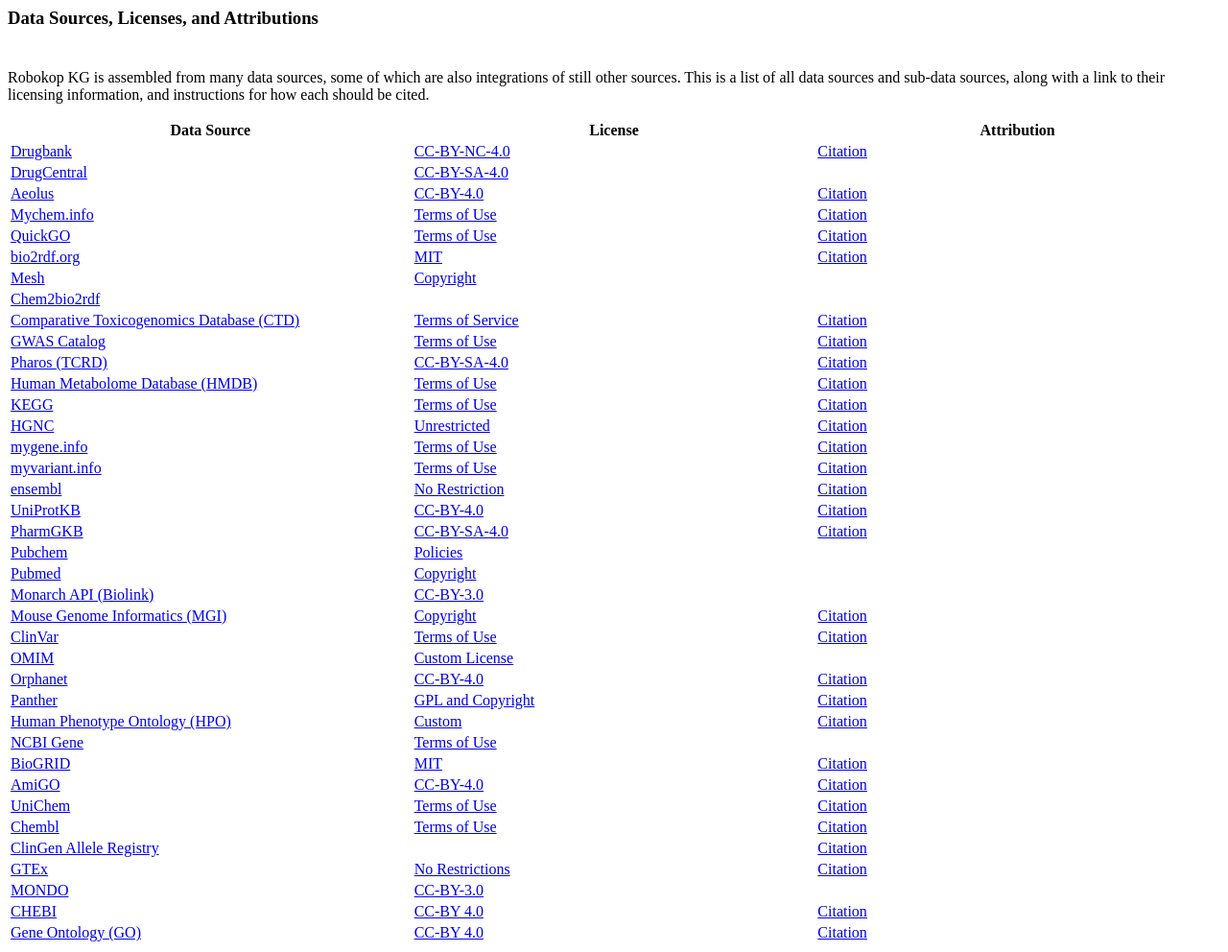
After one commit to NCATS-Tangerine/greent, a Flask app: page /guide/licenses in a window 1280 px wide. The commit adds this page. Shown: the whole page at 96% size. Run offline with Flask 3, Linux system fonts and the light colour scheme; some libraries are stand-ins or nearby versions.

Commit message:
Updated ROBOKOP KG

```diff
--- a/deploy/robokopkg/webserver/app/server.py
+++ b/deploy/robokopkg/webserver/app/server.py
@@ -57,3 +57,7 @@
 @app.route('/guide/queries')
 def queries():
     return render_template('guide/queries.html',**{'host': get_domain_name_from_env()})
+
+@app.route('/guide/licenses')
+def licenses():
+    return render_template('guide/licenses.html',**{'host': get_domain_name_from_env()})
--- a/deploy/robokopkg/webserver/app/templates/guide/dump.html
+++ b/deploy/robokopkg/webserver/app/templates/guide/dump.html
@@ -66,12 +66,13 @@
     <div>
           <div class="col col-sm-3 text-center">
         <h3 class="">
-            <a href="{{host + url_for('static', filename='dumps/'+ file.filename)}}" target="blank">
+            <a href="{{host + '/'+ file.filename}}" target="blank">
                 <i class="fa fa-download" aria-hidden="true" style="font-size:42px"></i>
             </a>
         </h3>
     </div>
     {% if file.changelog|length > 0 %}
+
         <div class="col col-sm-9">
 
 
@@ -79,7 +80,7 @@
    <h4>Change logs</h4>
                <ul>
                 {% for change in file.changelog %}
-                    <li>{{change}}</li>
+                    <li>{{change |safe }}</li>
                 {% endfor %}
             </ul>
         </div>
--- /dev/null
+++ b/deploy/robokopkg/webserver/app/templates/guide/licenses.html
@@ -0,0 +1,265 @@
+<style type="text/css" media="screen">
+/*
+.nodes-image {
+	margin:-100;
+}
+*/
+@import url("//maxcdn.bootstrapcdn.com/font-awesome/4.4.0/css/font-awesome.min.css");
+
+.imageblock .content img, .image img {max-width: 900px;max-height: 300px;}
+.deck h3, .deck h4 {display: block !important;margin-bottom:8px;margin-top:5px;}
+.listingblock {margin:8px;}
+.pull-bottom {position:relative;bottom:1em;}
+.admonitionblock td.icon [class^="fa icon-"]{font-size:2.5em;text-shadow:1px 1px 2px rgba(0,0,0,.5);cursor:default}
+.admonitionblock td.icon .icon-note:before{content:"\f05a";color:#19407c}
+.admonitionblock td.icon .icon-tip:before{content:"\f0eb";text-shadow:1px 1px 2px rgba(155,155,0,.8);color:#111}
+.admonitionblock td.icon .icon-warning:before{content:"\f071";color:#bf6900}
+.admonitionblock td.icon .icon-caution:before{content:"\f06d";color:#bf3400}
+.admonitionblock td.icon .icon-important:before{content:"\f06a";color:#bf0000}
+.admonitionblock.note.speaker { display:none; }
+</style>
+<style type="text/css" media="screen">
+/* #editor.maximize-editor .CodeMirror-code { font-size:24px; line-height:26px; } */
+</style>
+<article class="guide" ng-controller="AdLibDataController">
+  <carousel class="deck container-fluid">
+    <!--slide class="row-fluid">
+      <div class="col-sm-3">
+        <h3>Data Sources, Licenses, and Attributions</h3>
+        <p class="lead">Information</p>
+			<!dl>
+
+
+
+
+
+			</dl>
+		</div>
+      <div class="col-sm-9">
+        <figure>
+          <img style="width:300px" src=""/>
+        </figure>
+      </div>
+    </slide-->
+
+
+
+<slide class="row-fluid">
+  <div class="col-sm-12">
+    <h3>Data Sources, Licenses, and Attributions</h3>
+    <br/>
+    <div>
+      <div class="paragraph">
+<p>Robokop KG is assembled from many data sources, some of which are also integrations of still other sources. This is a list of all data sources and sub-data sources, along with a link to their licensing information, and instructions for how each should be cited.</p>
+</div>
+<table class="table tableblock frame-all grid-all" style="width: 100%;">
+<colgroup>
+<col style="width: 33.3333%;">
+<col style="width: 33.3333%;">
+<col style="width: 33.3334%;">
+</colgroup>
+<thead>
+<tr>
+<th class="tableblock halign-left valign-top">Data Source</th>
+<th class="tableblock halign-left valign-top">License</th>
+<th class="tableblock halign-left valign-top">Attribution</th>
+</tr>
+</thead>
+<tbody>
+<tr>
+<td class="tableblock halign-left valign-top"><p class="tableblock"><a href="https://www.drugbank.ca/">Drugbank</a></p></td>
+<td class="tableblock halign-left valign-top"><p class="tableblock"><a href="https://www.drugbank.ca/releases/latest">CC-BY-NC-4.0</a></p></td>
+<td class="tableblock halign-left valign-top"><p class="tableblock"><a href="https://www.drugbank.ca/about">Citation</a></p></td>
+</tr>
+<tr>
+<td class="tableblock halign-left valign-top"><p class="tableblock"><a href="http://drugcentral.org/">DrugCentral</a></p></td>
+<td class="tableblock halign-left valign-top"><p class="tableblock"><a href="http://drugcentral/privacy">CC-BY-SA-4.0</a></p></td>
+<td class="tableblock halign-left valign-top"></td>
+</tr>
+<tr>
+<td class="tableblock halign-left valign-top"><p class="tableblock"><a href="https://datadryad.org/resource/doi:10.5061/dryad.8q0s4">Aeolus</a></p></td>
+<td class="tableblock halign-left valign-top"><p class="tableblock"><a href="https://www.nature.com/articles/sdata201626#rightslink">CC-BY-4.0</a></p></td>
+<td class="tableblock halign-left valign-top"><p class="tableblock"><a href="https://datadryad.org/resource/doi:10.5061/dryad.8q0s4">Citation</a></p></td>
+</tr>
+<tr>
+<td class="tableblock halign-left valign-top"><p class="tableblock"><a href="https://mychem.info">Mychem.info</a></p></td>
+<td class="tableblock halign-left valign-top"><p class="tableblock"><a href="https://mychem.info/terms/">Terms of Use</a></p></td>
+<td class="tableblock halign-left valign-top"><p class="tableblock"><a href="http://mychem.info/citation/">Citation</a></p></td>
+</tr>
+<tr>
+<td class="tableblock halign-left valign-top"><p class="tableblock"><a href="https://www.ebi.ac.uk/QuickGO">QuickGO</a></p></td>
+<td class="tableblock halign-left valign-top"><p class="tableblock"><a href="https://www.ebi.ac.uk/about/terms-of-use">Terms of Use</a></p></td>
+<td class="tableblock halign-left valign-top"><p class="tableblock"><a href="https://www.ebi.ac.uk/GOA/publications">Citation</a></p></td>
+</tr>
+<tr>
+<td class="tableblock halign-left valign-top"><p class="tableblock"><a href="https://bio2rdf.org">bio2rdf.org</a></p></td>
+<td class="tableblock halign-left valign-top"><p class="tableblock"><a href="https://github.com/bio2rdf/bio2rdf-scripts/wiki/MIT-License">MIT</a></p></td>
+<td class="tableblock halign-left valign-top"><p class="tableblock"><a href="https://github.com/bio2rdf/bio2rdf-scripts/wiki/Cite-Bio2RDF">Citation</a></p></td>
+</tr>
+<tr>
+<td class="tableblock halign-left valign-top"><p class="tableblock"><a href="https://www.nlm.nih.gov/mesh/meshhome.html">Mesh</a></p></td>
+<td class="tableblock halign-left valign-top"><p class="tableblock"><a href="https://www.nlm.nih.gov/copyright.html">Copyright</a></p></td>
+<td class="tableblock halign-left valign-top"></td>
+</tr>
+<tr>
+<td class="tableblock halign-left valign-top"><p class="tableblock"><a href="http://cheminfov.informatics.indiana.edu:8080/c2b2r/">Chem2bio2rdf</a></p></td>
+<td class="tableblock halign-left valign-top"></td>
+<td class="tableblock halign-left valign-top"></td>
+</tr>
+<tr>
+<td class="tableblock halign-left valign-top"><p class="tableblock"><a href="http://ctdbase.org">Comparative Toxicogenomics Database (CTD)</a></p></td>
+<td class="tableblock halign-left valign-top"><p class="tableblock"><a href="http://ctdbase.org/about/legal.jsp">Terms of Service</a></p></td>
+<td class="tableblock halign-left valign-top"><p class="tableblock"><a href="http://ctdbase.org/about/publications/#citing">Citation</a></p></td>
+</tr>
+<tr>
+<td class="tableblock halign-left valign-top"><p class="tableblock"><a href="https://www.ebi.ac.uk/gwas/">GWAS Catalog</a></p></td>
+<td class="tableblock halign-left valign-top"><p class="tableblock"><a href="https://www.ebi.ac.uk/about/terms-of-use">Terms of Use</a></p></td>
+<td class="tableblock halign-left valign-top"><p class="tableblock"><a href="https://www.ebi.ac.uk/gwas/docs/about">Citation</a></p></td>
+</tr>
+<tr>
+<td class="tableblock halign-left valign-top"><p class="tableblock"><a href="https://pharos.nih.gov/index">Pharos (TCRD)</a></p></td>
+<td class="tableblock halign-left valign-top"><p class="tableblock"><a href="https://pharos.nih.gov/about">CC-BY-SA-4.0</a></p></td>
+<td class="tableblock halign-left valign-top"><p class="tableblock"><a href="https://pharos.nih.gov/about">Citation</a></p></td>
+</tr>
+<tr>
+<td class="tableblock halign-left valign-top"><p class="tableblock"><a href="http://www.hmdb.ca">Human Metabolome Database (HMDB)</a></p></td>
+<td class="tableblock halign-left valign-top"><p class="tableblock"><a href="http://www.hmdb.ca/about#cite">Terms of Use</a></p></td>
+<td class="tableblock halign-left valign-top"><p class="tableblock"><a href="http://www.hmdb.ca/about#cite">Citation</a></p></td>
+</tr>
+<tr>
+<td class="tableblock halign-left valign-top"><p class="tableblock"><a href="https://www.kegg.jp">KEGG</a></p></td>
+<td class="tableblock halign-left valign-top"><p class="tableblock"><a href="http://www.kegg.jp/kegg/legal.html">Terms of Use</a></p></td>
+<td class="tableblock halign-left valign-top"><p class="tableblock"><a href="https://www.kegg.jp/kegg/kegg1.html">Citation</a></p></td>
+</tr>
+<tr>
+<td class="tableblock halign-left valign-top"><p class="tableblock"><a href="https://www.genenames.org/">HGNC</a></p></td>
+<td class="tableblock halign-left valign-top"><p class="tableblock"><a href="https://www.genenames.org/about/">Unrestricted</a></p></td>
+<td class="tableblock halign-left valign-top"><p class="tableblock"><a href="https://www.genenames.org/about/">Citation</a></p></td>
+</tr>
+<tr>
+<td class="tableblock halign-left valign-top"><p class="tableblock"><a href="https://mygene.info">mygene.info</a></p></td>
+<td class="tableblock halign-left valign-top"><p class="tableblock"><a href="https://mygene.info/terms/">Terms of Use</a></p></td>
+<td class="tableblock halign-left valign-top"><p class="tableblock"><a href="http://mygene.info/citation/">Citation</a></p></td>
+</tr>
+<tr>
+<td class="tableblock halign-left valign-top"><p class="tableblock"><a href="https://myvariant.info">myvariant.info</a></p></td>
+<td class="tableblock halign-left valign-top"><p class="tableblock"><a href="https://myvariant.info/terms/">Terms of Use</a></p></td>
+<td class="tableblock halign-left valign-top"><p class="tableblock"><a href="http://myvariant.info/citation/">Citation</a></p></td>
+</tr>
+<tr>
+<td class="tableblock halign-left valign-top"><p class="tableblock"><a href="https://www.ensembl.org">ensembl</a></p></td>
+<td class="tableblock halign-left valign-top"><p class="tableblock"><a href="https://www.ensembl.org/info/about/legal/disclaimer.html">No Restriction</a></p></td>
+<td class="tableblock halign-left valign-top"><p class="tableblock"><a href="https://www.ensembl.org/info/about/publications.html">Citation</a></p></td>
+</tr>
+<tr>
+<td class="tableblock halign-left valign-top"><p class="tableblock"><a href="https://www.uniprot.org">UniProtKB</a></p></td>
+<td class="tableblock halign-left valign-top"><p class="tableblock"><a href="https://www.uniprot.org/help/license"&gt;CC-BY-4.0">CC-BY-4.0</a></p></td>
+<td class="tableblock halign-left valign-top"><p class="tableblock"><a href="https://www.uniprot.org/help/publications">Citation</a></p></td>
+</tr>
+<tr>
+<td class="tableblock halign-left valign-top"><p class="tableblock"><a href="https://www.pharmgkb.org">PharmGKB</a></p></td>
+<td class="tableblock halign-left valign-top"><p class="tableblock"><a href="https://www.pharmgkb.org/page/dataUsagePolicy">CC-BY-SA-4.0</a></p></td>
+<td class="tableblock halign-left valign-top"><p class="tableblock"><a href="https://www.pharmgkb.org/page/citingPharmgkb">Citation</a></p></td>
+</tr>
+<tr>
+<td class="tableblock halign-left valign-top"><p class="tableblock"><a href="https://pubchem.ncbi.nlm.nih.gov/">Pubchem</a></p></td>
+<td class="tableblock halign-left valign-top"><p class="tableblock"><a href="https://www.ncbi.nlm.nih.gov/home/about/policies/">Policies</a></p></td>
+<td class="tableblock halign-left valign-top"></td>
+</tr>
+<tr>
+<td class="tableblock halign-left valign-top"><p class="tableblock"><a href="https://www.ncbi.nlm.nih.gov/pubmed/">Pubmed</a></p></td>
+<td class="tableblock halign-left valign-top"><p class="tableblock"><a href="https://www.ncbi.nlm.nih.gov/pmc/about/copyright">Copyright</a></p></td>
+<td class="tableblock halign-left valign-top"></td>
+</tr>
+<tr>
+<td class="tableblock halign-left valign-top"><p class="tableblock"><a href="https://monarchinitiative.org">Monarch API (Biolink)</a></p></td>
+<td class="tableblock halign-left valign-top"><p class="tableblock"><a href="https://monarchinitiative.org">CC-BY-3.0</a></p></td>
+<td class="tableblock halign-left valign-top"></td>
+</tr>
+<tr>
+<td class="tableblock halign-left valign-top"><p class="tableblock"><a href="http://www.informatics.jax.org/">Mouse Genome Informatics (MGI)</a></p></td>
+<td class="tableblock halign-left valign-top"><p class="tableblock"><a href="http://www.informatics.jax.org/mgihome/other">Copyright</a></p></td>
+<td class="tableblock halign-left valign-top"><p class="tableblock"><a href="http://www.informatics.jax.org/mgihome/other/citation.shtml">Citation</a></p></td>
+</tr>
+<tr>
+<td class="tableblock halign-left valign-top"><p class="tableblock"><a href="https://www.ncbi.nlm.nih.gov/clinvar">ClinVar</a></p></td>
+<td class="tableblock halign-left valign-top"><p class="tableblock"><a href="https://www.ncbi.nlm.nih.gov/clinvar/docs/maintenance_use/">Terms of Use</a></p></td>
+<td class="tableblock halign-left valign-top"><p class="tableblock"><a href="https://www.ncbi.nlm.nih.gov/clinvar/docs/faq/">Citation</a></p></td>
+</tr>
+<tr>
+<td class="tableblock halign-left valign-top"><p class="tableblock"><a href="https://www.omim.org">OMIM</a></p></td>
+<td class="tableblock halign-left valign-top"><p class="tableblock"><a href="https://www.omim.org/help/agreement">Custom License</a></p></td>
+<td class="tableblock halign-left valign-top"></td>
+</tr>
+<tr>
+<td class="tableblock halign-left valign-top"><p class="tableblock"><a href="https://www.orphadata.org/">Orphanet</a></p></td>
+<td class="tableblock halign-left valign-top"><p class="tableblock"><a href="https://www.orphadata.org/cgi-bin/index.php">CC-BY-4.0</a></p></td>
+<td class="tableblock halign-left valign-top"><p class="tableblock"><a href="https://www.orphadata.org/cgi-bin/index.php">Citation</a></p></td>
+</tr>
+<tr>
+<td class="tableblock halign-left valign-top"><p class="tableblock"><a href="http://pantherdb.org">Panther</a></p></td>
+<td class="tableblock halign-left valign-top"><p class="tableblock"><a href="http://pantherdb.org/tou.jsp">GPL and Copyright</a></p></td>
+<td class="tableblock halign-left valign-top"><p class="tableblock"><a href="http://pantherdb.org/publications.jsp#HowToCitePANTHER">Citation</a></p></td>
+</tr>
+<tr>
+<td class="tableblock halign-left valign-top"><p class="tableblock"><a href="https://hpo.jax.org/">Human Phenotype Ontology (HPO)</a></p></td>
+<td class="tableblock halign-left valign-top"><p class="tableblock"><a href="https://hpo.jax.org/app/license">Custom</a></p></td>
+<td class="tableblock halign-left valign-top"><p class="tableblock"><a href="https://hpo.jax.org/app/citation">Citation</a></p></td>
+</tr>
+<tr>
+<td class="tableblock halign-left valign-top"><p class="tableblock"><a href="https://www.ncbi.nlm.nih.gov/gene">NCBI Gene</a></p></td>
+<td class="tableblock halign-left valign-top"><p class="tableblock"><a href="https://www.ncbi.nlm.nih.gov/home/about/policies/">Terms of Use</a></p></td>
+<td class="tableblock halign-left valign-top"></td>
+</tr>
+<tr>
+<td class="tableblock halign-left valign-top"><p class="tableblock"><a href="https://thebiogrid.org">BioGRID</a></p></td>
+<td class="tableblock halign-left valign-top"><p class="tableblock"><a href="https://downloads.thebiogrid.org/BioGRID">MIT</a></p></td>
+<td class="tableblock halign-left valign-top"><p class="tableblock"><a href="https://wiki.thebiogrid.org/doku.php/aboutus#biogrid_publications">Citation</a></p></td>
+</tr>
+<tr>
+<td class="tableblock halign-left valign-top"><p class="tableblock"><a href="http://geneontology.org/">AmiGO</a></p></td>
+<td class="tableblock halign-left valign-top"><p class="tableblock"><a href="http://geneontology.org/docs/go-citation-policy">CC-BY-4.0</a></p></td>
+<td class="tableblock halign-left valign-top"><p class="tableblock"><a href="http://geneontology.org/docs/go-citation-policy">Citation</a></p></td>
+</tr>
+<tr>
+<td class="tableblock halign-left valign-top"><p class="tableblock"><a href="https://www.ebi.ac.uk/unichem/">UniChem</a></p></td>
+<td class="tableblock halign-left valign-top"><p class="tableblock"><a href="https://www.ebi.ac.uk/about/terms-of-use">Terms of Use</a></p></td>
+<td class="tableblock halign-left valign-top"><p class="tableblock"><a href="https://www.ebi.ac.uk/unichem/info/citation">Citation</a></p></td>
+</tr>
+<tr>
+<td class="tableblock halign-left valign-top"><p class="tableblock"><a href="https://www.ebi.ac.uk/chembl/">Chembl</a></p></td>
+<td class="tableblock halign-left valign-top"><p class="tableblock"><a href="https://www.ebi.ac.uk/about/terms-of-use">Terms of Use</a></p></td>
+<td class="tableblock halign-left valign-top"><p class="tableblock"><a href="https://www.ebi.ac.uk/chembl/">Citation</a></p></td>
+</tr>
+<tr>
+<td class="tableblock halign-left valign-top"><p class="tableblock"><a href="http://reg.clinicalgenome.org/redmine/projects/registry/genboree_registry/landing">ClinGen Allele Registry</a></p></td>
+<td class="tableblock halign-left valign-top"></td>
+<td class="tableblock halign-left valign-top"><p class="tableblock"><a href="http://reg.clinicalgenome.org/redmine/projects/registry/genboree_registry/landing">Citation</a></p></td>
+</tr>
+<tr>
+<td class="tableblock halign-left valign-top"><p class="tableblock"><a href="https://www.gtexportal.org/home/">GTEx</a></p></td>
+<td class="tableblock halign-left valign-top"><p class="tableblock"><a href="https://www.gtexportal.org/home/documentationPage">No Restrictions</a></p></td>
+<td class="tableblock halign-left valign-top"><p class="tableblock"><a href="https://gtexportal.org/home/faq#citePortal">Citation</a></p></td>
+</tr>
+<tr>
+<td class="tableblock halign-left valign-top"><p class="tableblock"><a href="http://www.obofoundry.org/ontology/mondo.html">MONDO</a></p></td>
+<td class="tableblock halign-left valign-top"><p class="tableblock"><a href="http://www.obofoundry.org/ontology/mondo.html">CC-BY-3.0</a></p></td>
+<td class="tableblock halign-left valign-top"></td>
+</tr>
+<tr>
+<td class="tableblock halign-left valign-top"><p class="tableblock"><a href="https://www.ebi.ac.uk/chebi/">CHEBI</a></p></td>
+<td class="tableblock halign-left valign-top"><p class="tableblock"><a href="http://www.obofoundry.org/ontology/chebi.html">CC-BY 4.0</a></p></td>
+<td class="tableblock halign-left valign-top"><p class="tableblock"><a href="https://www.ebi.ac.uk/chebi/aboutChebiForward.do">Citation</a></p></td>
+</tr>
+<tr>
+<td class="tableblock halign-left valign-top"><p class="tableblock"><a href="http://geneontology.org/">Gene Ontology (GO)</a></p></td>
+<td class="tableblock halign-left valign-top"><p class="tableblock"><a href="http://geneontology.org/docs/go-citation-policy/">CC-BY 4.0</a></p></td>
+<td class="tableblock halign-left valign-top"><p class="tableblock"><a href="http://geneontology.org/docs/go-citation-policy/">Citation</a></p></td>
+</tr>
+</tbody>
+</table>
+	</div>
+  </div>
+</slide>
+  </carousel>
+</article>
```
Also changed, not shown: deploy/robokopkg/webserver/app/templates/guide/about.html (+79 -16 lines), deploy/robokopkg/webserver/app/templates/guide/index.html (+54 -4 lines), scripts/make_license_adoc.py (+14 -14 lines), 6 other files.
